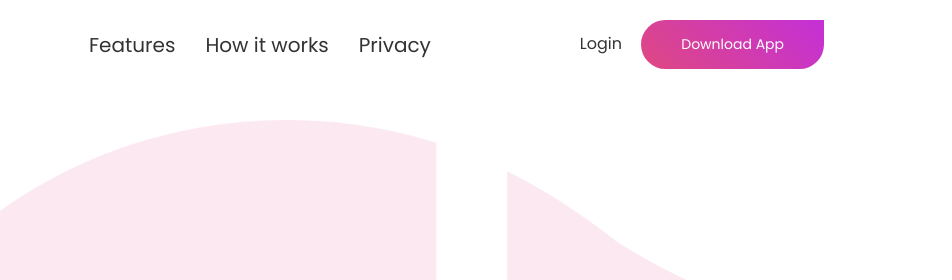
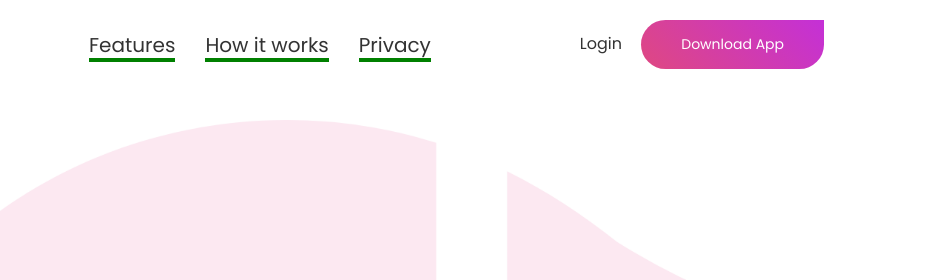
Before and after one commit to smsohelrana420/socially, a plain HTML site: page index.html in a window 1280 px wide. Shown: the top 280 px of the page, 328-1280 px from the left. Drawn offline with Linux system fonts and the light colour scheme.

Commit message:
added after in nav

```diff
--- a/style.css
+++ b/style.css
@@ -37,6 +37,17 @@ nav ul li a{
     color: #333;
     font-weight: 400;
     font-size: 20px;
+    position: relative;
+}
+nav ul li a::after{
+    content: " ";
+    width: 100%;
+    height: 4px;
+    background-color: green;
+    position: absolute;
+    bottom: -3px;
+    left: 0;
+
 }
 .login-btn{
     text-decoration: none;
```
